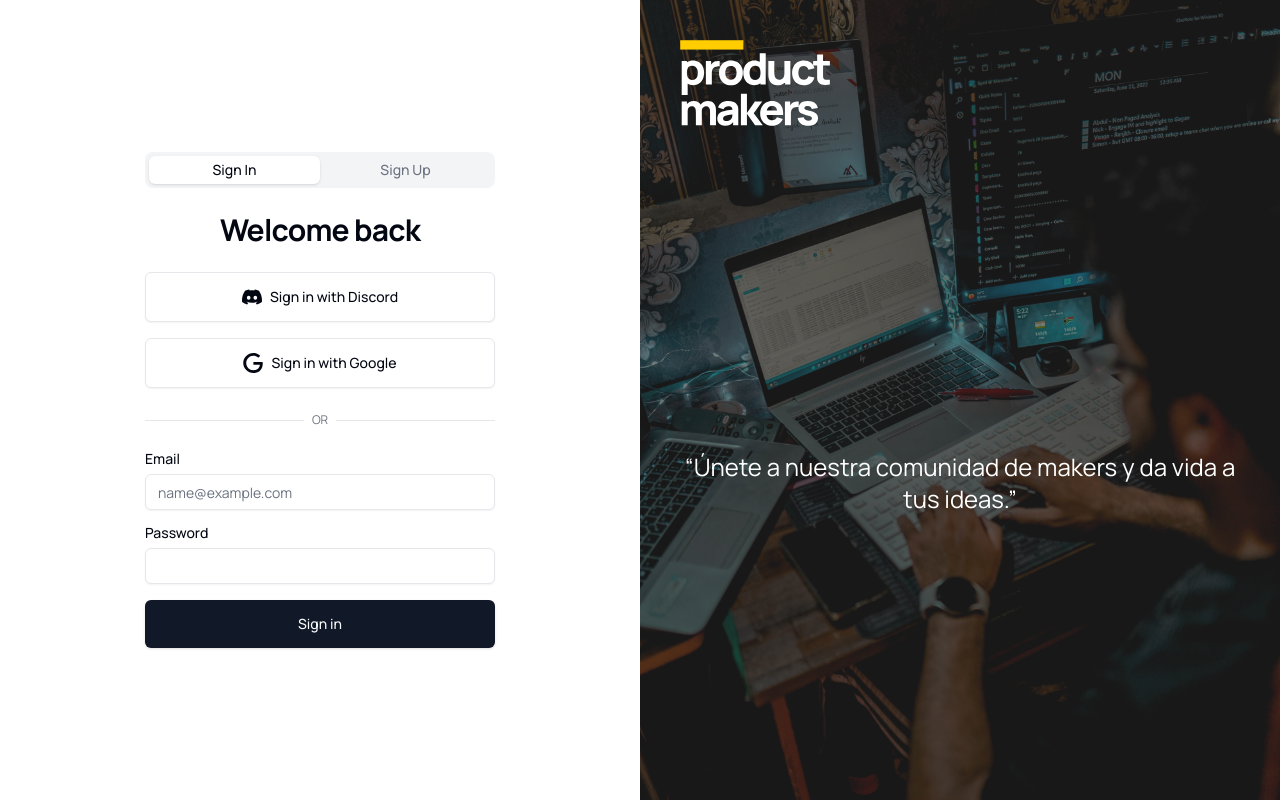
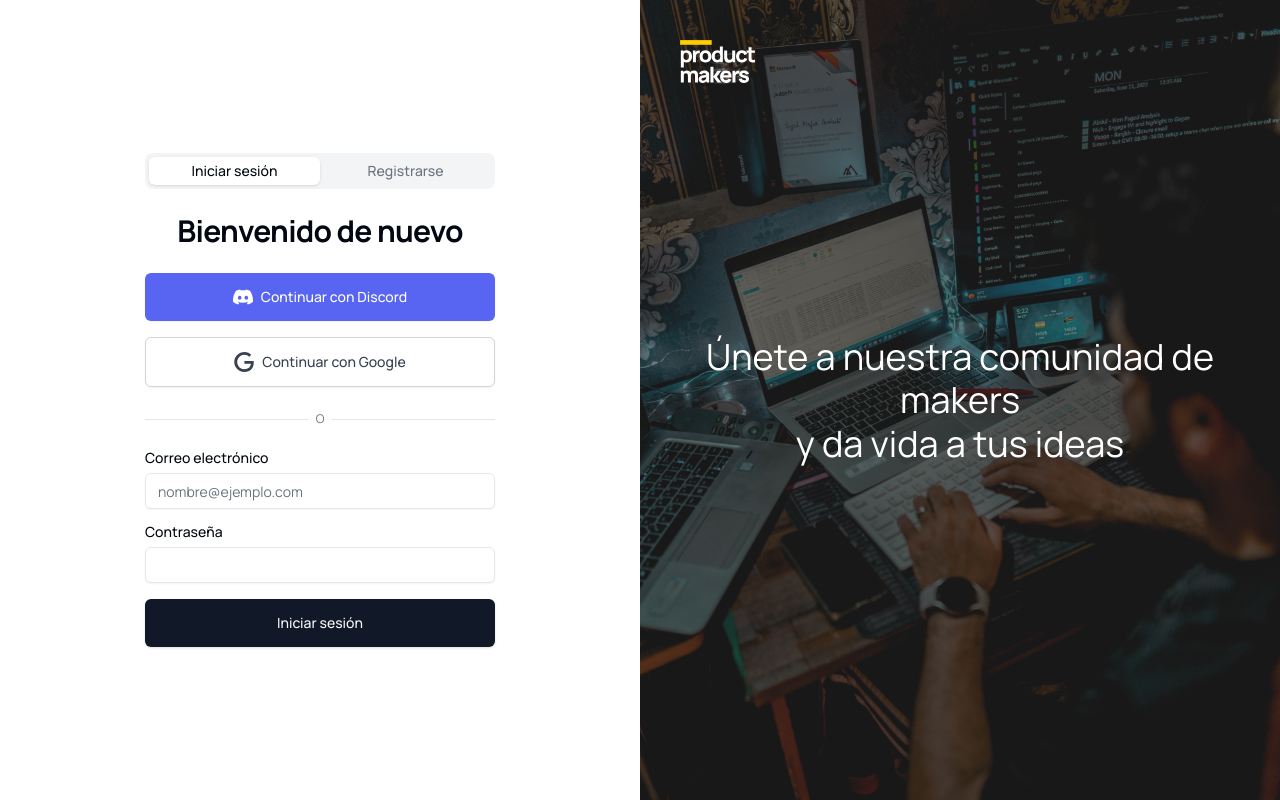
Before and after one commit to danidiestre/product_makers_live, a Next.js app: page /auth in a window 1280 px wide. Built offline with nearby package versions, Linux system fonts and the light colour scheme.

Commit message:
feat: Implement authentication UI components and pages

```diff
--- a/src/app/auth/page.tsx
+++ b/src/app/auth/page.tsx
@@ -29,21 +29,23 @@ export default function AuthenticationPage() {
           />
           <div className="absolute inset-0 bg-black/50" />
         </div>
-        <div className="relative z-20 p-10">
+        <div className="absolute top-10 left-10 z-20">
           <Image
             src="/assets/logo_productmakers.svg"
             alt="Product Makers Logo"
-            width={150}
-            height={40}
+            width={75}
+            height={20}
             className="mr-2"
           />
         </div>
-        <div className="relative z-20 flex flex-col items-center justify-center flex-1 px-10 text-center">
-          <blockquote>
-            <p className="text-2xl font-light">
-              &ldquo;Únete a nuestra comunidad de makers y da vida a tus ideas.&rdquo;
-            </p>
-          </blockquote>
+        <div className="absolute inset-0 z-20 flex items-center justify-center">
+          <div className="text-center max-w-2xl px-4">
+            <h2 className="text-4xl font-light leading-[1.2]">
+              Únete a nuestra comunidad de makers
+              <br />
+              y da vida a tus ideas
+            </h2>
+          </div>
         </div>
       </div>
     </div>
--- a/src/components/auth/auth-tabs.tsx
+++ b/src/components/auth/auth-tabs.tsx
@@ -11,8 +11,8 @@ export function AuthTabs() {
   return (
     <Tabs defaultValue="signin" value={activeTab} onValueChange={setActiveTab} className="w-full">
       <TabsList className="grid w-full grid-cols-2 mb-6">
-        <TabsTrigger value="signin">Sign In</TabsTrigger>
-        <TabsTrigger value="signup">Sign Up</TabsTrigger>
+        <TabsTrigger value="signin">Iniciar sesión</TabsTrigger>
+        <TabsTrigger value="signup">Registrarse</TabsTrigger>
       </TabsList>
       <TabsContent value="signin" className="space-y-4">
         <SignInForm />
--- a/src/components/auth/sign-in-form.tsx
+++ b/src/components/auth/sign-in-form.tsx
@@ -22,25 +22,35 @@ export function SignInForm() {
   return (
     <div className="grid gap-6">
       <div className="space-y-2 text-center">
-        <h1 className="text-3xl font-bold tracking-tight">Welcome back</h1>
+        <h1 className="text-3xl font-bold tracking-tight">Bienvenido de nuevo</h1>
       </div>
 
       <div className="grid gap-4">
-        <Button variant="outline" disabled={isLoading} onClick={() => {}} className="py-6">
+        <Button
+          variant="outline"
+          disabled={isLoading}
+          onClick={() => {}}
+          className="py-6 bg-[#5865F2] hover:bg-[#4752c4] text-white border-none"
+        >
           {isLoading ? (
             <Icons.spinner className="mr-2 h-4 w-4 animate-spin" />
           ) : (
             <Icons.discord className="mr-2 h-5 w-5" />
           )}
-          Sign in with Discord
+          Continuar con Discord
         </Button>
-        <Button variant="outline" disabled={isLoading} onClick={() => {}} className="py-6">
+        <Button
+          variant="outline"
+          disabled={isLoading}
+          onClick={() => {}}
+          className="py-6 bg-white hover:bg-gray-100 text-gray-700 border border-gray-300"
+        >
           {isLoading ? (
             <Icons.spinner className="mr-2 h-4 w-4 animate-spin" />
           ) : (
             <Icons.google className="mr-2 h-5 w-5" />
           )}
-          Sign in with Google
+          Continuar con Google
         </Button>
       </div>
 
@@ -50,7 +60,7 @@ export function SignInForm() {
         </div>
         <div className="relative flex justify-center text-xs uppercase">
           <span className="bg-background px-2 text-muted-foreground">
-            OR
+            O
           </span>
         </div>
       </div>
@@ -58,10 +68,10 @@ export function SignInForm() {
       <form onSubmit={onSubmit}>
         <div className="grid gap-4">
           <div className="grid gap-2">
-            <Label htmlFor="email">Email</Label>
+            <Label htmlFor="email">Correo electrónico</Label>
             <Input
               id="email"
-              placeholder="name@example.com"
+              placeholder="nombre@ejemplo.com"
               type="email"
               autoCapitalize="none"
               autoComplete="email"
@@ -71,7 +81,7 @@ export function SignInForm() {
             />
           </div>
           <div className="grid gap-2">
-            <Label htmlFor="password">Password</Label>
+            <Label htmlFor="password">Contraseña</Label>
             <Input
               id="password"
               type="password"
@@ -85,7 +95,7 @@ export function SignInForm() {
             {isLoading && (
               <Icons.spinner className="mr-2 h-4 w-4 animate-spin" />
             )}
-            Sign in
+            Iniciar sesión
           </Button>
         </div>
       </form>
--- a/src/components/auth/sign-up-form.tsx
+++ b/src/components/auth/sign-up-form.tsx
@@ -22,25 +22,35 @@ export function SignUpForm() {
   return (
     <div className="grid gap-6">
       <div className="space-y-2 text-center">
-        <h1 className="text-3xl font-bold tracking-tight">Create your account</h1>
+        <h1 className="text-3xl font-bold tracking-tight">Crea tu cuenta</h1>
       </div>
 
       <div className="grid gap-4">
-        <Button variant="outline" disabled={isLoading} onClick={() => {}} className="py-6">
+        <Button
+          variant="outline"
+          disabled={isLoading}
+          onClick={() => {}}
+          className="py-6 bg-[#5865F2] hover:bg-[#4752c4] text-white border-none"
+        >
           {isLoading ? (
             <Icons.spinner className="mr-2 h-4 w-4 animate-spin" />
           ) : (
-            <Icons.github className="mr-2 h-5 w-5" />
+            <Icons.discord className="mr-2 h-5 w-5" />
           )}
-          Sign up with GitHub
+          Continuar con Discord
         </Button>
-        <Button variant="outline" disabled={isLoading} onClick={() => {}} className="py-6">
+        <Button
+          variant="outline"
+          disabled={isLoading}
+          onClick={() => {}}
+          className="py-6 bg-white hover:bg-gray-100 text-gray-700 border border-gray-300"
+        >
           {isLoading ? (
             <Icons.spinner className="mr-2 h-4 w-4 animate-spin" />
           ) : (
             <Icons.google className="mr-2 h-5 w-5" />
           )}
-          Sign up with Google
+          Continuar con Google
         </Button>
       </div>
 
@@ -50,7 +60,7 @@ export function SignUpForm() {
         </div>
         <div className="relative flex justify-center text-xs uppercase">
           <span className="bg-background px-2 text-muted-foreground">
-            OR
+            O
           </span>
         </div>
       </div>
@@ -58,10 +68,10 @@ export function SignUpForm() {
       <form onSubmit={onSubmit}>
         <div className="grid gap-4">
           <div className="grid gap-2">
-            <Label htmlFor="email">Email</Label>
+            <Label htmlFor="email">Correo electrónico</Label>
             <Input
               id="email"
-              placeholder="name@example.com"
+              placeholder="nombre@ejemplo.com"
               type="email"
               autoCapitalize="none"
               autoComplete="email"
@@ -71,7 +81,7 @@ export function SignUpForm() {
             />
           </div>
           <div className="grid gap-2">
-            <Label htmlFor="password">Password</Label>
+            <Label htmlFor="password">Contraseña</Label>
             <Input
               id="password"
               type="password"
@@ -85,7 +95,7 @@ export function SignUpForm() {
             {isLoading && (
               <Icons.spinner className="mr-2 h-4 w-4 animate-spin" />
             )}
-            Sign up
+            Registrarse
           </Button>
         </div>
       </form>
```
